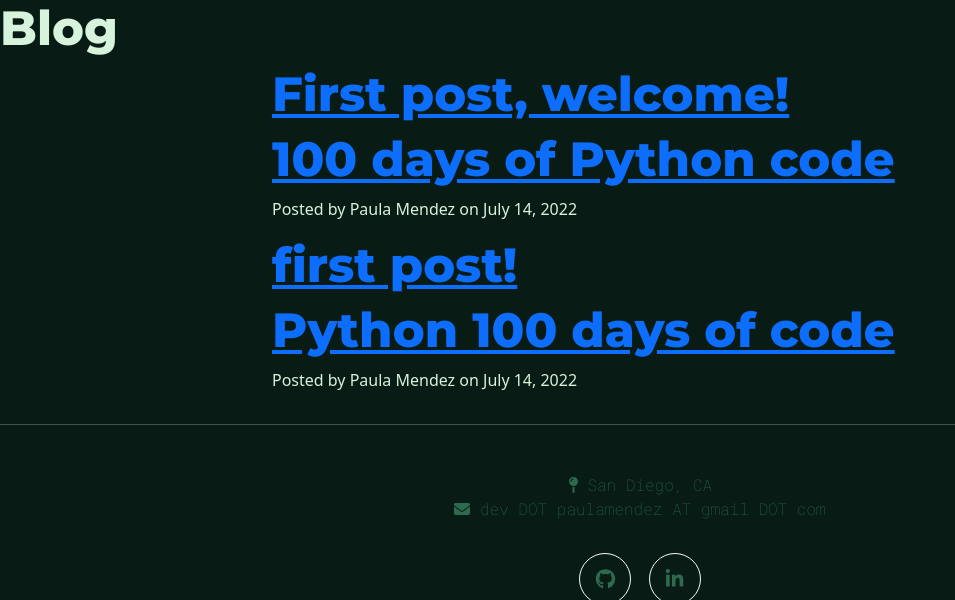
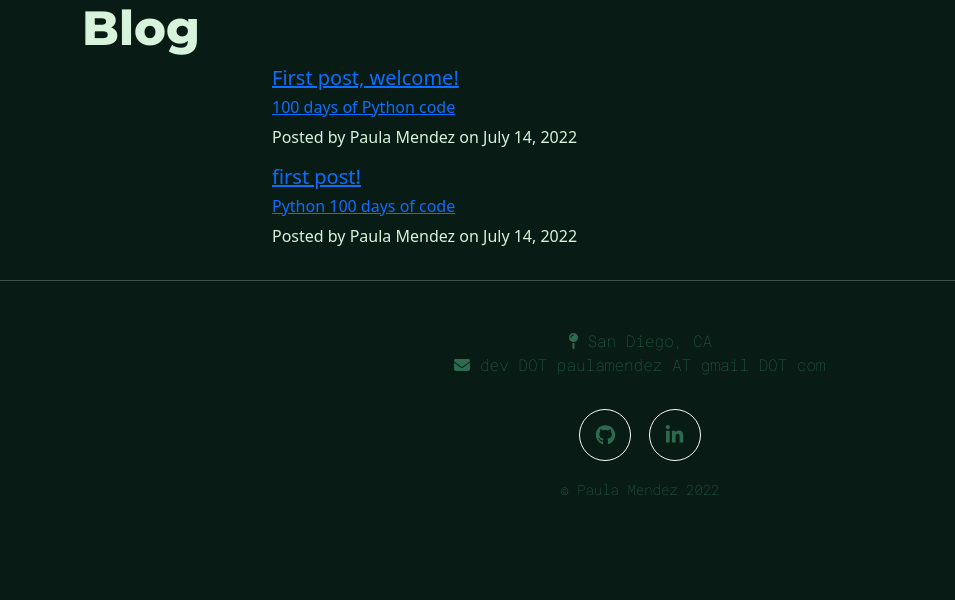
Before and after one commit to paulipotter/Flask-Website, a Flask app: page /blog in a window 1280 px wide. Shown: the part 50-650 px from the top of the page, without its empty margins (0-955 px from the left). Run offline with Flask 2, Linux system fonts and the light colour scheme; data comes from the database, SQL or seed files in the repository; some libraries are stand-ins or nearby versions.

Commit message:
change styling

```diff
--- a/templates/blog.html
+++ b/templates/blog.html
@@ -1,17 +1,18 @@
 {% include "header.html" %}
-<h1>Blog</h1>
+
 
 <!-- Main Content -->
   <div class="container">
     <div class="row">
+    <h1>Blog</h1>
       <div class="col-lg-8 col-md-10 mx-auto">
         {% for post in all_posts %}
         <div class="post-preview">
           <a href="{{ url_for('show_post', post_id=post.id) }}">
-            <h2 class="post-title">
+            <h5 class="post-title">
               {{post.title}}
             </h2>
-            <h3 class="post-subtitle">
+            <h6 class="post-subtitle">
               {{post.subtitle}}
             </h3>
           </a>
```
